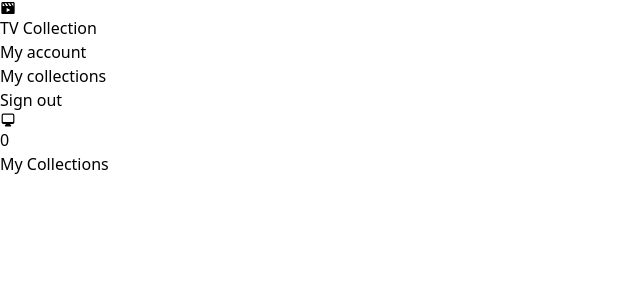
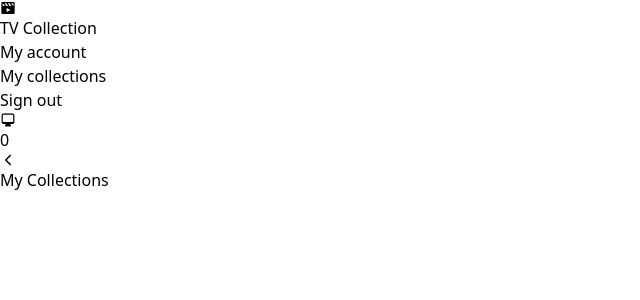
Before and after one commit to JaviNGD/collections-app, a React (Vite) app: page /my-collections in a window 1280 px wide. Shown: the top 300 px of the page, without its empty margins (0-640 px from the left). Built offline with nearby package versions, Linux system fonts and the light colour scheme.

Commit message:
Add display Collection page

```diff
--- /dev/null
+++ b/src/Components/CollectionsCard/CollectionsCard.jsx
@@ -0,0 +1,15 @@
+const CollectionsCard = props => {
+    const { date, name, totalItems } = props;
+
+    return (
+        <div className="flex justify-between items-center mb-3 border shadow-md">
+            <p>
+                <span>{date}</span>
+                <span>{name}</span>
+                <span>{totalItems}</span>
+            </p>
+        </div>
+    )
+}
+
+export default CollectionsCard
--- a/src/Pages/Collection/Collection.jsx
+++ b/src/Pages/Collection/Collection.jsx
@@ -1,19 +1,34 @@
 import { useContext } from "react";
 import { CollectionsAppContext } from "../../Context/Context";
+import { Link } from "react-router-dom";
 import ItemCard from "../../Components/ItemCard/ItemCard";
 import Layout from "../../Components/Layout/Layout"
+import { IoIosArrowBack } from "react-icons/io";
 
 function Collection() {
     const { collection } = useContext(CollectionsAppContext);
-    console.log(collection)
+
+    // Obtain the latest collection
+    const latestCollection = collection.length > 0 ? collection.slice(-1)[0] : null;
+
     return (
         <Layout>
-            Collection
-            <div className='flex flex-col'>
-                {collection.length > 0 && collection?.slice(-1)[0].items.map(item =>
-                    <ItemCard key={item.id} data={item} />
-                )}
+            <div className="flex items-center justify-center relative w-80 mb-6">
+                <Link to='/my-collections' className="absolute left-0">
+                    <IoIosArrowBack className="h-6 w-6 text-black cursor-pointer"/>
+                </Link>
+                <h1>Collection</h1>
             </div>
+            {latestCollection && (
+                <div className='flex flex-col'>
+                    <h1>{latestCollection.name}</h1>
+                    <p>{latestCollection.date}</p>
+                    <p>{latestCollection.totalItems}</p>
+                    {latestCollection.items.map(item =>
+                        <ItemCard key={item.id} data={item} />
+                    )}
+                </div>
+            )}
         </Layout>
     )
 }
--- a/src/Pages/MyCollections/MyCollections.jsx
+++ b/src/Pages/MyCollections/MyCollections.jsx
@@ -1,9 +1,30 @@
 import Layout from "../../Components/Layout/Layout"
+import CollectionsCard from "../../Components/CollectionsCard/CollectionsCard"
+import { CollectionsAppContext } from "../../Context/Context";
+import { useContext } from "react";
+import { Link } from "react-router-dom";
+import { IoIosArrowBack } from "react-icons/io";
+import { MdOutlineKeyboardDoubleArrowRight } from "react-icons/md";
 
 function MyCollections() {
+    const { collection } = useContext(CollectionsAppContext);
+
     return (
         <Layout>
-            My Collections
+            <div className="flex items-center justify-center relative w-80 mb-6">
+                <Link to='/' className="absolute left-0">
+                    <IoIosArrowBack className="h-6 w-6 text-black cursor-pointer"/>
+                </Link>
+                <h1>My Collections</h1>
+            </div>
+            {
+                collection.map((collection, index) => (
+                    <Link key={index} to={`/my-collections/${collection.id}`}>
+                        <CollectionsCard key={index} date={collection.date} name={collection.name} totalItems={collection.totalItems} />
+                        <MdOutlineKeyboardDoubleArrowRight />
+                    </Link>
+                ))
+            }
         </Layout>
     )
 }
```
